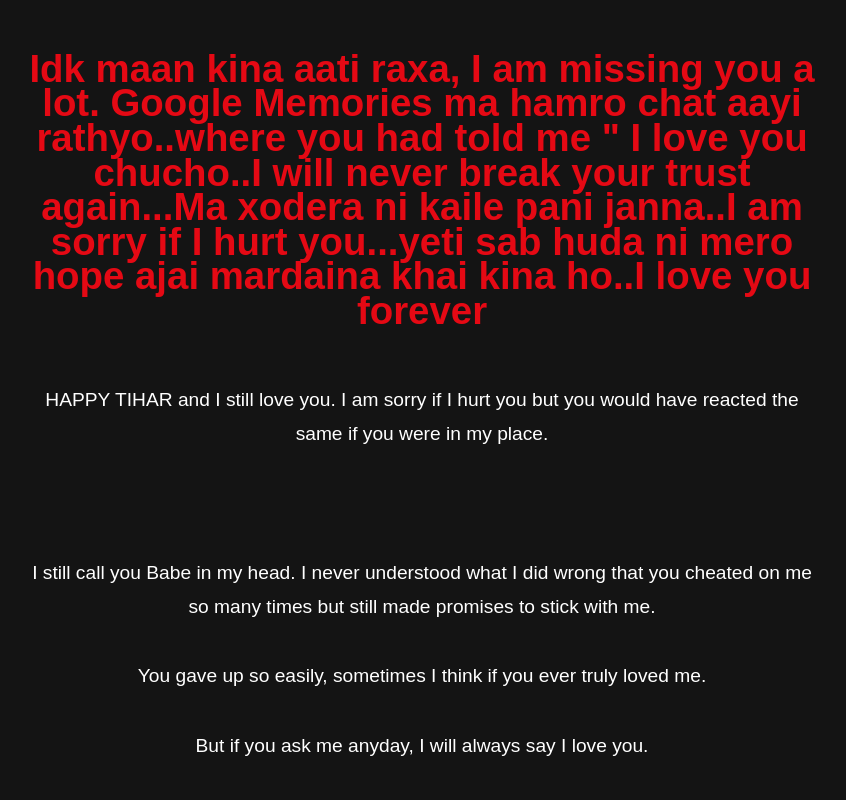
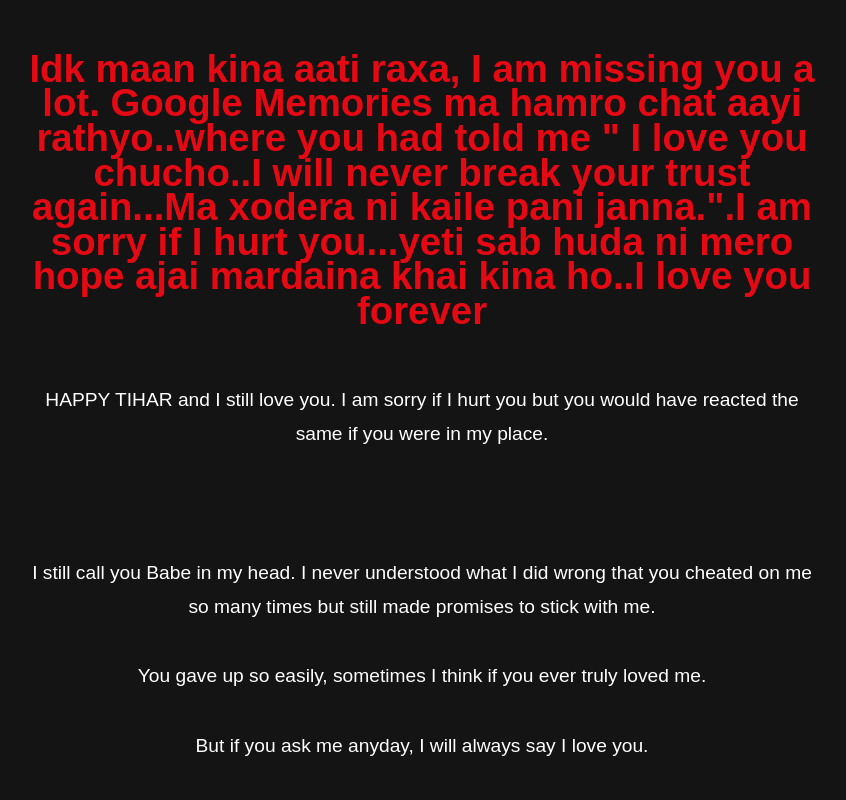
Before and after one commit to shopliley/shopliley.github.io, a plain HTML site: page content/abstract.html in a window 1280 px wide. Shown: the top 800 px of the page, without its empty margins (218-1064 px from the left). Drawn offline with Linux system fonts and the light colour scheme.

Commit message:
Update abstract.html

```diff
--- a/content/abstract.html
+++ b/content/abstract.html
@@ -57,7 +57,7 @@
 
     <!-- Abstract Content -->
     <div class="container">
-        <h2>Idk maan kina aati raxa, I am missing you a lot. Google Memories ma hamro chat aayi rathyo..where you had told me " I love you chucho..I will never break your trust again...Ma xodera ni kaile pani janna..I am sorry if I hurt you...yeti sab huda ni mero hope ajai mardaina khai kina ho..I love you forever</h2>
+        <h2>Idk maan kina aati raxa, I am missing you a lot. Google Memories ma hamro chat aayi rathyo..where you had told me " I love you chucho..I will never break your trust again...Ma xodera ni kaile pani janna.".I am sorry if I hurt you...yeti sab huda ni mero hope ajai mardaina khai kina ho..I love you forever</h2>
         <p><p style="text-align: center; white-space: pre-line;">
     HAPPY TIHAR and I still love you. I am sorry if I hurt you but you would have reacted the same if you were in my place.<br><br><br>
 I still call you Babe in my head. I never understood what I did wrong that you cheated on me so many times but still made promises to stick with me.<br>
```
